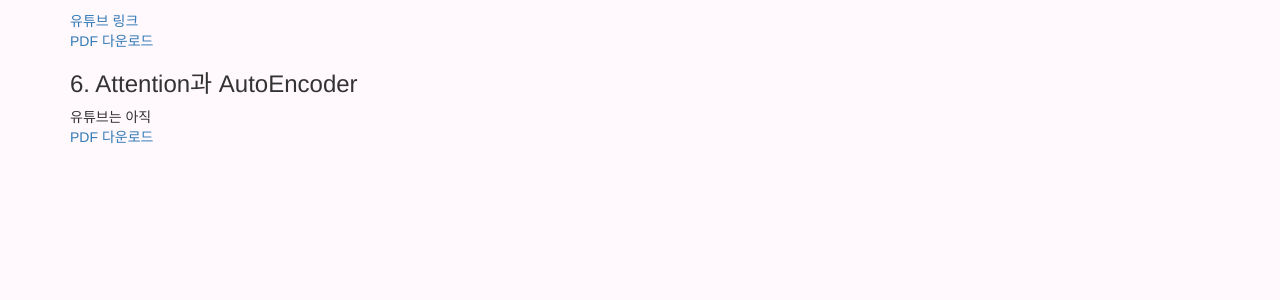
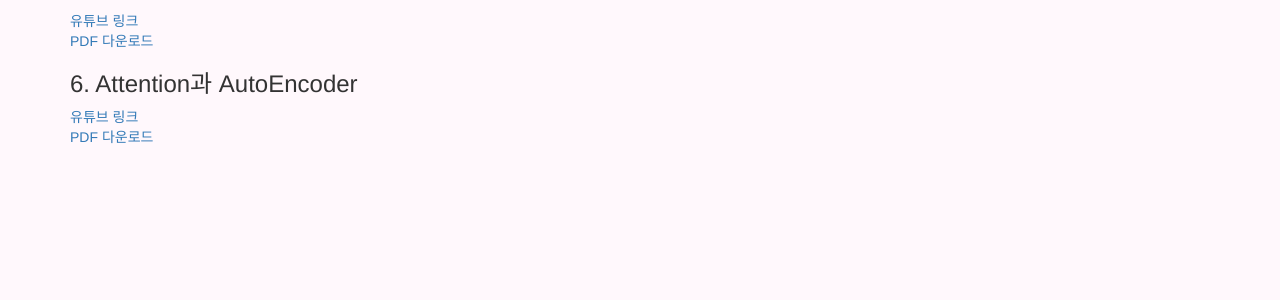
Before and after one commit to Gihak111/Gihak111.github.io, a Jekyll site: the page built from _posts/2025-09-26-AI_class_best_upload.md, in a window 1280 px wide. Shown: the part 636-936 px from the top of the page. Built offline with Jekyll 4.4.1, drawn with Linux system fonts in a browser that asks for light colours.

Commit message:
Update 2025-09-26-AI_class_best_upload.md

```diff
--- a/_posts/2025-09-26-AI_class_best_upload.md
+++ b/_posts/2025-09-26-AI_class_best_upload.md
@@ -37,5 +37,5 @@ AI 강의를 진행하게 되어, 여기에 링크와 자료를 정리해 두었
 
 
 ### 6. Attention과 AutoEncoder
-유튜브는 아직
+[유튜브 링크](https://youtu.be/wcZ-Pk7ykn4)
 [PDF 다운로드]( {{ "/file/6._Attention과_AutoEncoder.pdf" | relative_url }} )
```
